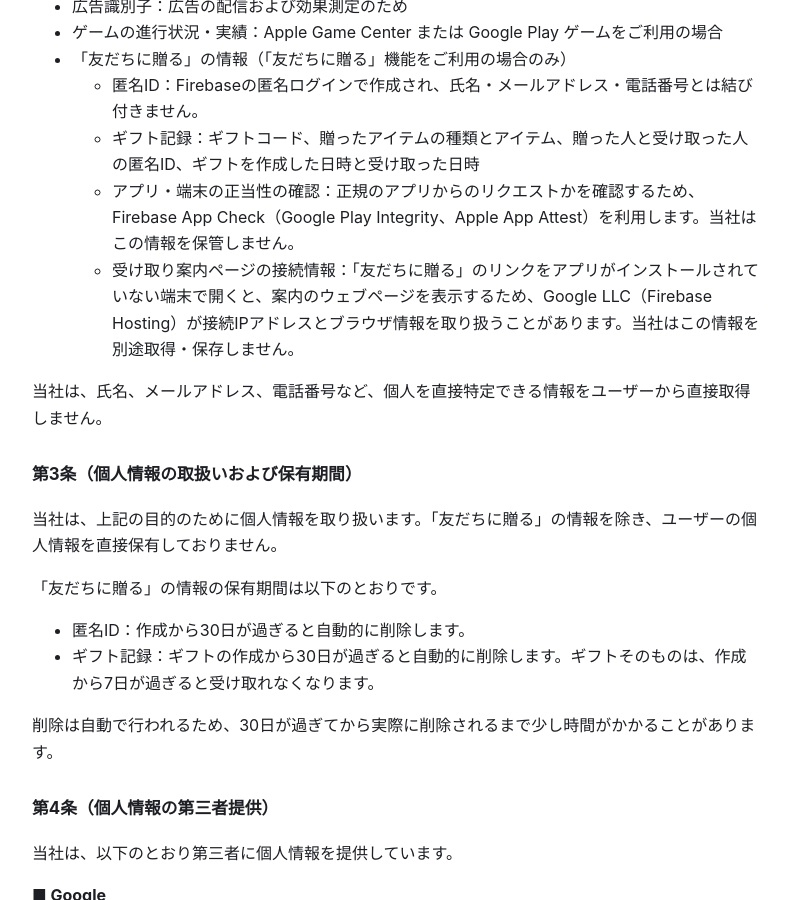
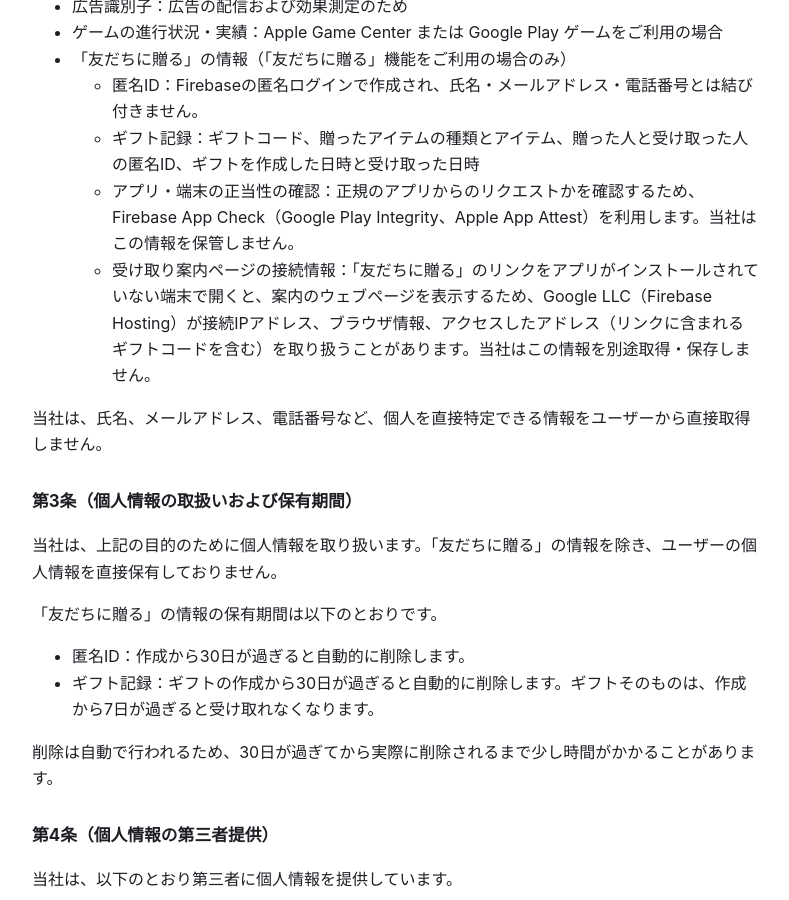
Before and after one commit to hyobbange/hyobbange.github.io, a Jekyll site: the page built from _policies/privacy/ja/2026-12-03.md, in a window 1280 px wide and 900 px high, scrolled down 871 px. Shown: the whole window, without its empty margins (244-1033 px from the left). Built offline with Jekyll 4.4.1, drawn with Linux system fonts in a browser that asks for light colours; some of the changed text lies outside the part shown.

Commit message:
site: 개인정보처리방침 2026-12-03판 - 받기 안내 페이지 접속 주소(선물 코드 포함) 추가
Co-Authored-By: Claude Opus 5.5 <noreply@anthropic.com>
Claude-Session: https://claude.ai/code/session_016aKrkb4ZjitBx8v48gHekK

```diff
--- a/_policies/privacy/ja/2026-12-03.md
+++ b/_policies/privacy/ja/2026-12-03.md
@@ -3,7 +3,7 @@ doc: privacy
 lang: ja
 version: "2026-12-03"
 title: プライバシーポリシー（2026年12月3日）
-changes: ギフト機能の名前を「友だちに贈る」に合わせた、アプリがない端末で開く受け取り案内ページ（Firebase Hosting）の接続情報を追加、子どもの個人情報の条項を明確にした
+changes: ギフト機能の名前を「友だちに贈る」に合わせた、アプリがない端末で開く受け取り案内ページ（Firebase Hosting）の接続情報（ギフトコードを含むアクセスアドレスを含む）を追加、子どもの個人情報の条項を明確にした
 ---
 
 HFX Lab（以下「当社」といいます）は、個人情報保護法に基づき、ユーザーの個人情報を適切に取り扱い、保護するため、以下のとおりプライバシーポリシーを定め、公表いたします。
@@ -32,7 +32,7 @@ HFX Lab（以下「当社」といいます）は、個人情報保護法に基
   - 匿名ID：Firebaseの匿名ログインで作成され、氏名・メールアドレス・電話番号とは結び付きません。
   - ギフト記録：ギフトコード、贈ったアイテムの種類とアイテム、贈った人と受け取った人の匿名ID、ギフトを作成した日時と受け取った日時
   - アプリ・端末の正当性の確認：正規のアプリからのリクエストかを確認するため、Firebase App Check（Google Play Integrity、Apple App Attest）を利用します。当社はこの情報を保管しません。
-  - 受け取り案内ページの接続情報：「友だちに贈る」のリンクをアプリがインストールされていない端末で開くと、案内のウェブページを表示するため、Google LLC（Firebase Hosting）が接続IPアドレスとブラウザ情報を取り扱うことがあります。当社はこの情報を別途取得・保存しません。
+  - 受け取り案内ページの接続情報：「友だちに贈る」のリンクをアプリがインストールされていない端末で開くと、案内のウェブページを表示するため、Google LLC（Firebase Hosting）が接続IPアドレス、ブラウザ情報、アクセスしたアドレス（リンクに含まれるギフトコードを含む）を取り扱うことがあります。当社はこの情報を別途取得・保存しません。
 
 当社は、氏名、メールアドレス、電話番号など、個人を直接特定できる情報をユーザーから直接取得しません。
 
@@ -90,7 +90,7 @@ HFX Lab（以下「当社」といいます）は、個人情報保護法に基
 **■ Google（Firebase Authentication、Cloud Firestore、Firebase App Check、Firebase Hosting）**
 
 - 委託する業務：匿名ログイン、ギフト記録の保管、正規のアプリからのリクエストかの確認、受け取り案内ページの提供
-- 委託する情報：匿名ID、ギフト記録、アプリ・端末の正当性の確認情報、受け取り案内ページの接続情報（IPアドレス、ブラウザ情報）
+- 委託する情報：匿名ID、ギフト記録、アプリ・端末の正当性の確認情報、受け取り案内ページの接続情報（IPアドレス、ブラウザ情報、ギフトコードを含むアクセスアドレス）
 - 保管場所：ギフト記録は韓国・ソウルの Cloud Firestore に保管します。ログイン、正当性の確認、受け取り案内ページは、Googleによりお住まいの国以外で処理されることがあります。
 
 **■ Google（Play Integrity）、Apple（App Attest）**
```
Also changed, not shown: _policies/privacy/en/2026-12-03.md (+3 -3 lines), _policies/privacy/ko/2026-12-03.md (+3 -3 lines).
